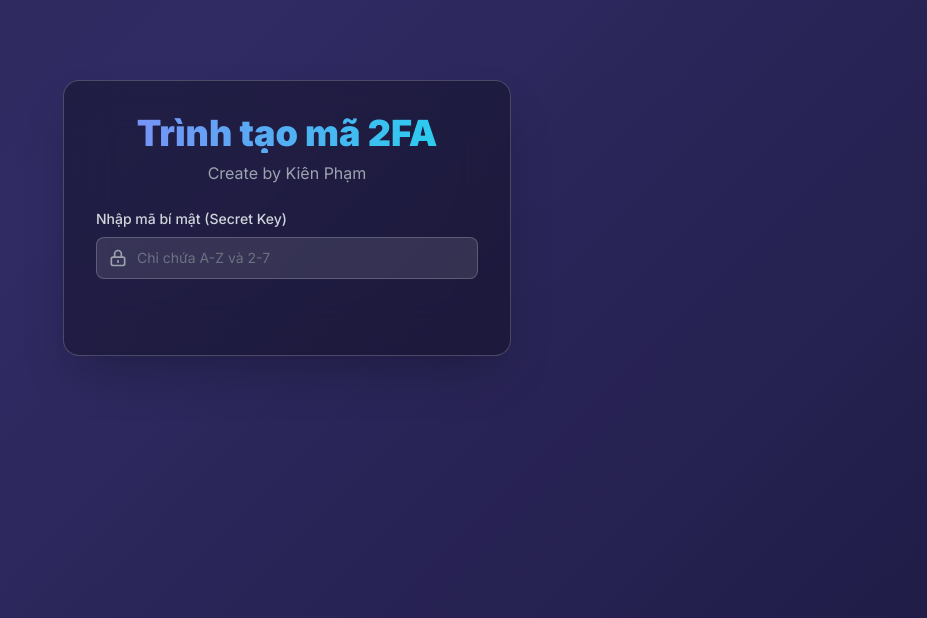
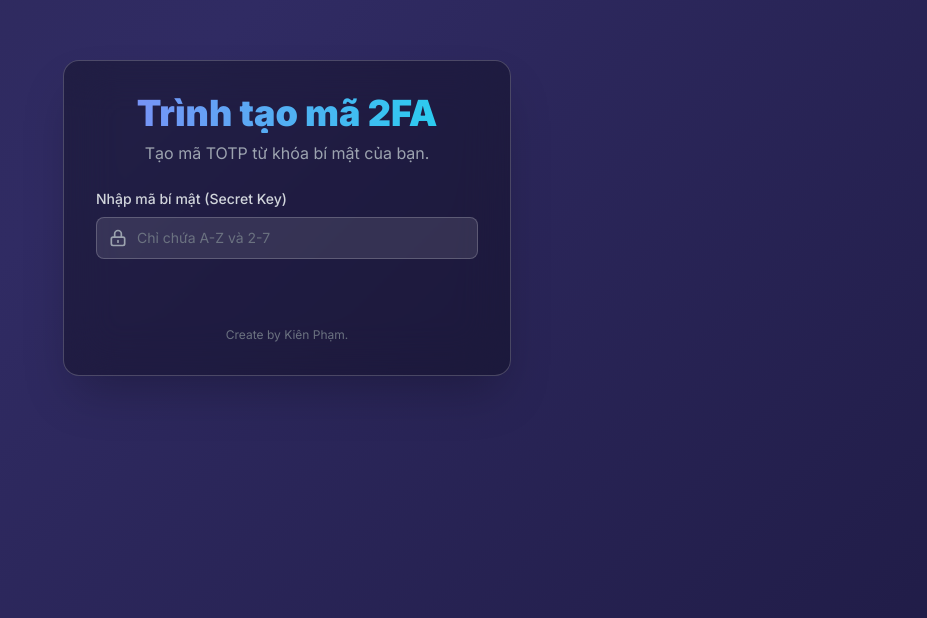
Before and after one commit to toolbykien/toolbykien.github.io, a plain HTML site: page Tool/2fa-generator.html in a window 1280 px wide. Shown: the part 182-800 px from the top of the page, without its empty margins (353-1280 px from the left). Drawn offline with Linux system fonts and the light colour scheme.

Commit message:
Update 2fa-generator.html

```diff
--- a/Tool/2fa-generator.html
+++ b/Tool/2fa-generator.html
@@ -47,7 +47,7 @@
         <!-- Tiêu đề -->
         <div class="text-center">
             <h1 class="text-4xl font-black bg-clip-text text-transparent bg-gradient-to-r from-indigo-400 to-cyan-400">Trình tạo mã 2FA</h1>
-            <p class="text-gray-400 mt-2">Create by Kiên Phạm</p>
+            <p class="text-gray-400 mt-2">Tạo mã TOTP từ khóa bí mật của bạn.</p>
         </div>
 
         <!-- Khu vực nhập liệu -->
@@ -79,6 +79,9 @@
         </div>
 
         <p id="errorMessage" class="text-center text-red-400 font-medium h-5"></p>
+        <p class="text-xs text-gray-500 mt-4 text-center">
+                Create by Kiên Phạm.
+            </p>
     </div>
 
     <script>
```
